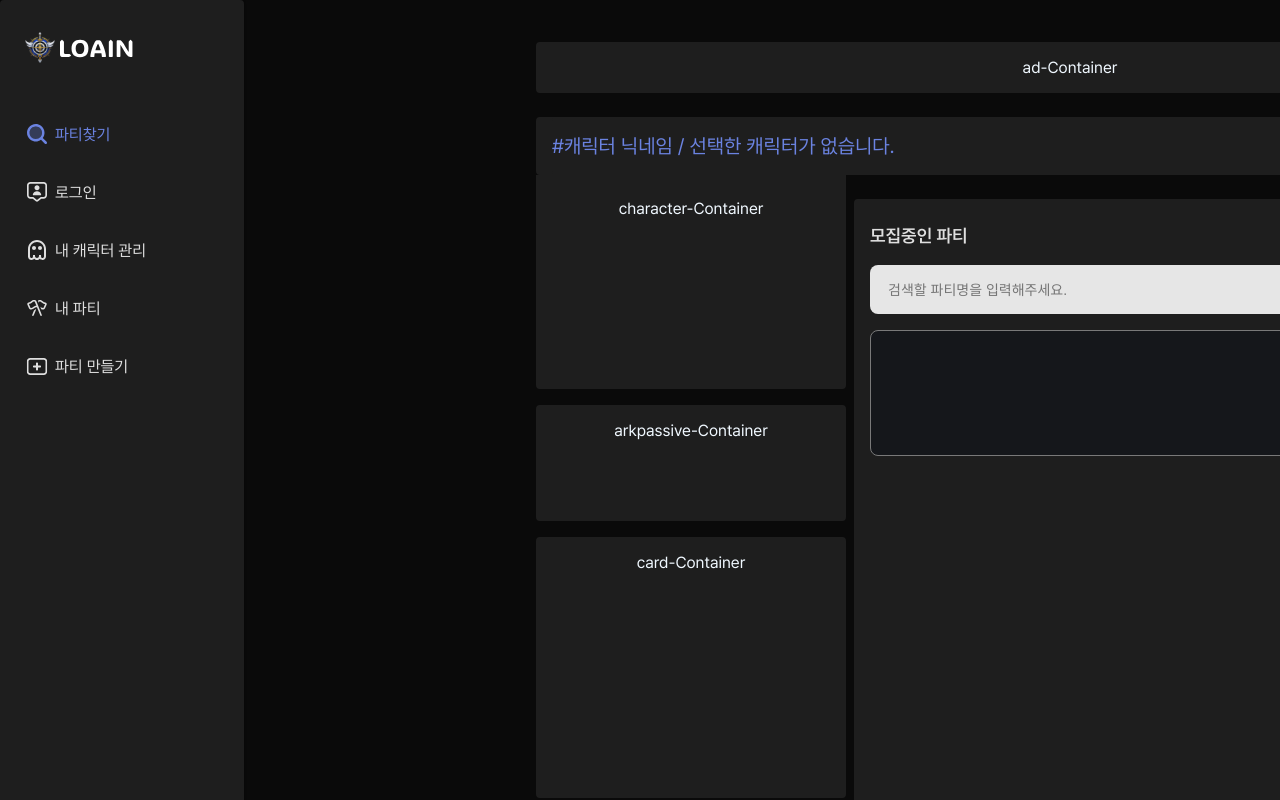
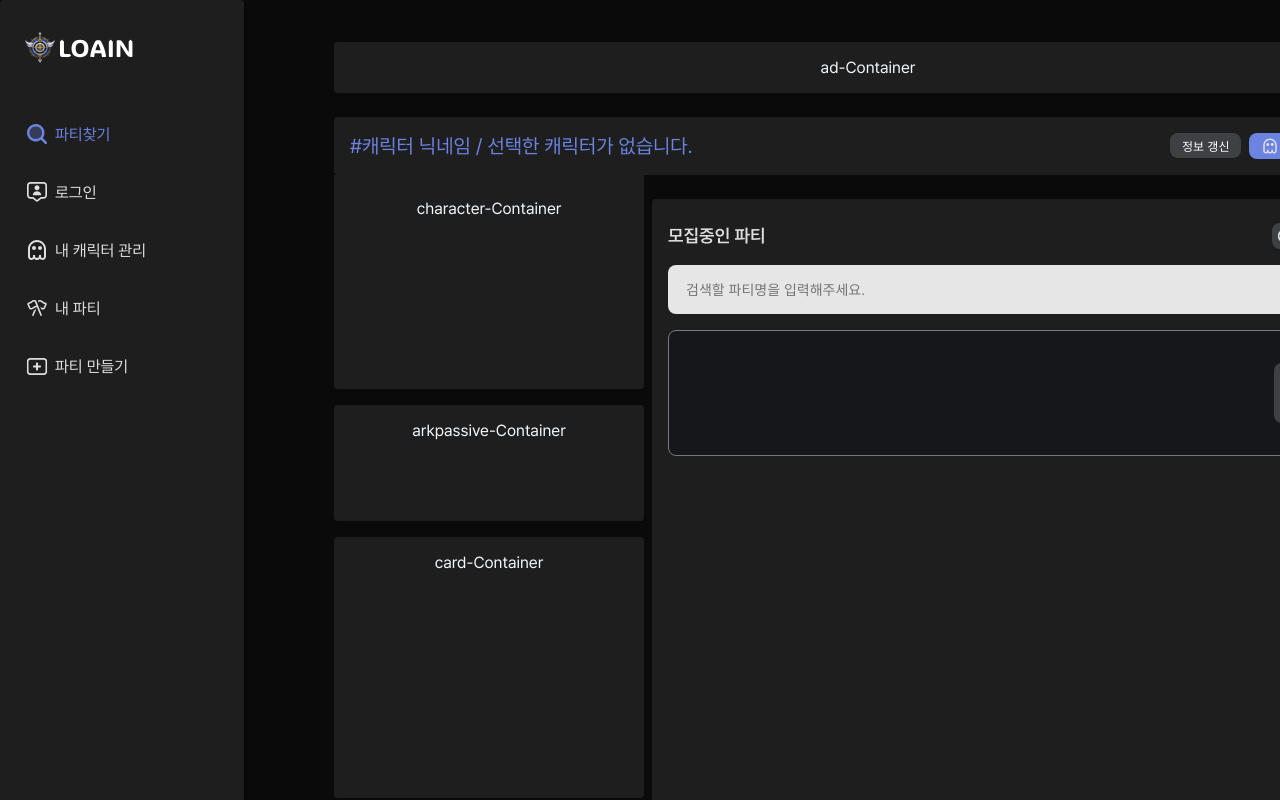
Before and after one commit to bsko98/loain, a React (Create React App) app: page / in a window 1280 px wide. Shown: the top 800 px of the page. Built offline with nearby package versions, Linux system fonts and the light colour scheme.

Commit message:
chore: 주석제거, 매인 페이지 부분 margin 수정

```diff
--- a/src/components/CharacterChangeModal.js
+++ b/src/components/CharacterChangeModal.js
@@ -2,8 +2,6 @@ import React, { useState } from "react";
 import "./CharacterChangeModal.css";
 import CharacterInfoComponent from "./characterInfoComponent";
 
-
-//TODO -  선택됨 span이 우측상단에 나옴(일단 해결), 이제 선택됨이냐 정보갱신 버튼이냐 부분 상황에 맞게 들어갈 수 있게 처리해줘야될듯
 
 const CharacterChangeModal = ({ isOpen, onClose, characterList = [], onSelectCharacter, selectedCharacter }) => {
     const [filteredCharacters, setFilteredCharacters] = useState(characterList);
--- a/src/components/characterInfoComponent.jsx
+++ b/src/components/characterInfoComponent.jsx
@@ -2,10 +2,6 @@ import React from 'react'
 import './characterInfoComponent.css'
 
 
-
-//TODO - 일단 받아오긴하는데 정보갱신 버튼을 새로운 컴포넌트로 만들까? 아니면 기존 모달에서 만들어? 2025.03.15
-//TODO - 서버 비활성화도 만들어야되네(이건 건의를 해볼까?) 2025.03.15
-//TODO - img 태그 alt 어떻게 해야될지 논의해봐야겠네. 2025.03.15
 const characterInfoComponent = ({characterPhoto,characterName,serverName,classInfo,itemLevel,refreshButton, onclick, selectedCharacter, characterId}) => {
   return (
     <div className={`character-info-component-container ${selectedCharacter?.id === characterId ? "selected" : ""}`} onClick={onclick}>
--- a/src/components/myCharacterModal.jsx
+++ b/src/components/myCharacterModal.jsx
@@ -4,7 +4,6 @@ import CharacterInfoComponent from './characterInfoComponent'
 import './CharacterChangeModal.css'
 
 
-//TODO - 한 줄에 두 개의 캐릭터정보가 있는데 이거 한 줄도 같이 map을 해야되나?
 const myCharacterModal = ({firstRowButton}) => {
 
   const servers = [
--- a/src/components/sidebar.jsx
+++ b/src/components/sidebar.jsx
@@ -18,7 +18,7 @@ import { ReactComponent as BlueManageMyCharacter } from '../assets/images/blueMa
 
 import './sidebar.css';
 
-//TODO - 뭔가 빠진게 있을테니 한 번 확인해보기 2025.03.14
+
 const Sidebar = () => {
 
     const [moreInfo,setMoreInfo] = useState(false);
--- a/src/pages/MainPage.css
+++ b/src/pages/MainPage.css
@@ -33,7 +33,7 @@
     max-width: 1036px;
     width: 100%;
     min-height: 100vh;
-    margin: 0 auto;
+    margin: 0px 0px;
 }
 
 /* 광고 컨테이너 */
```
